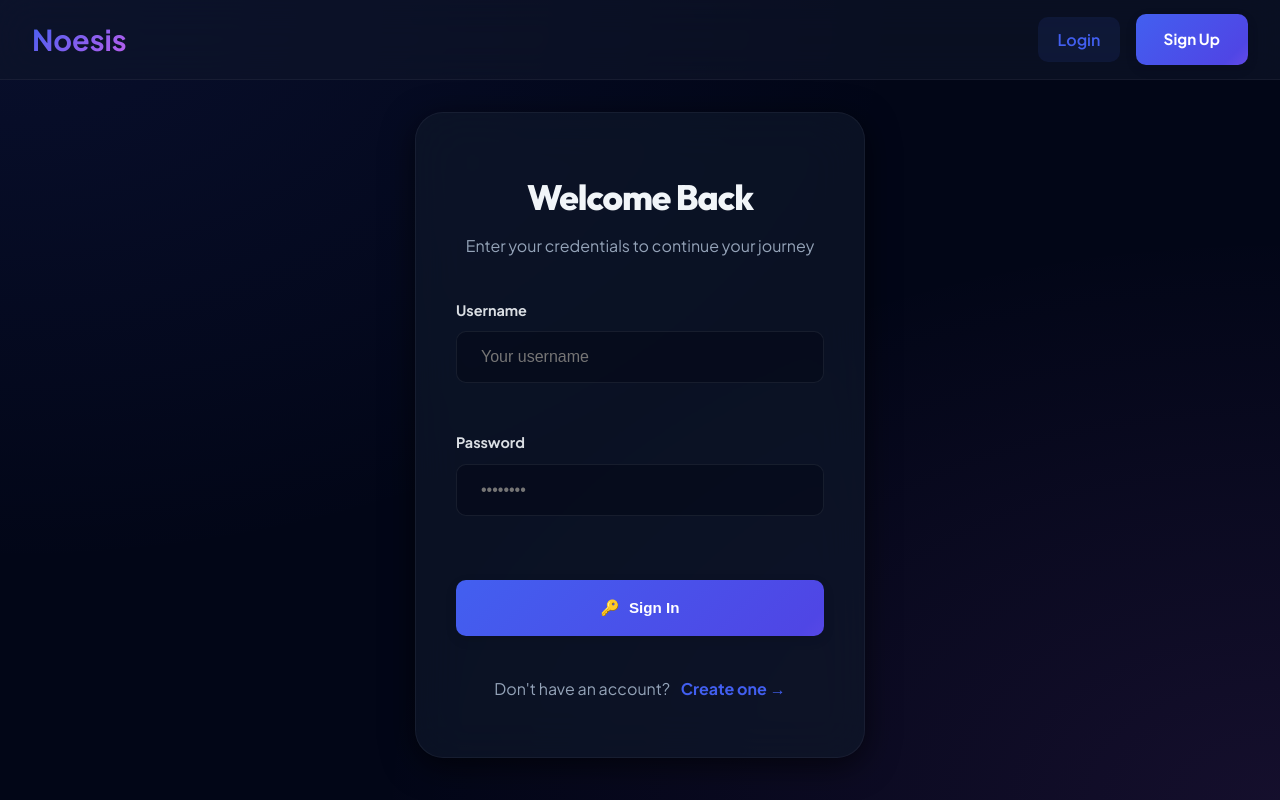
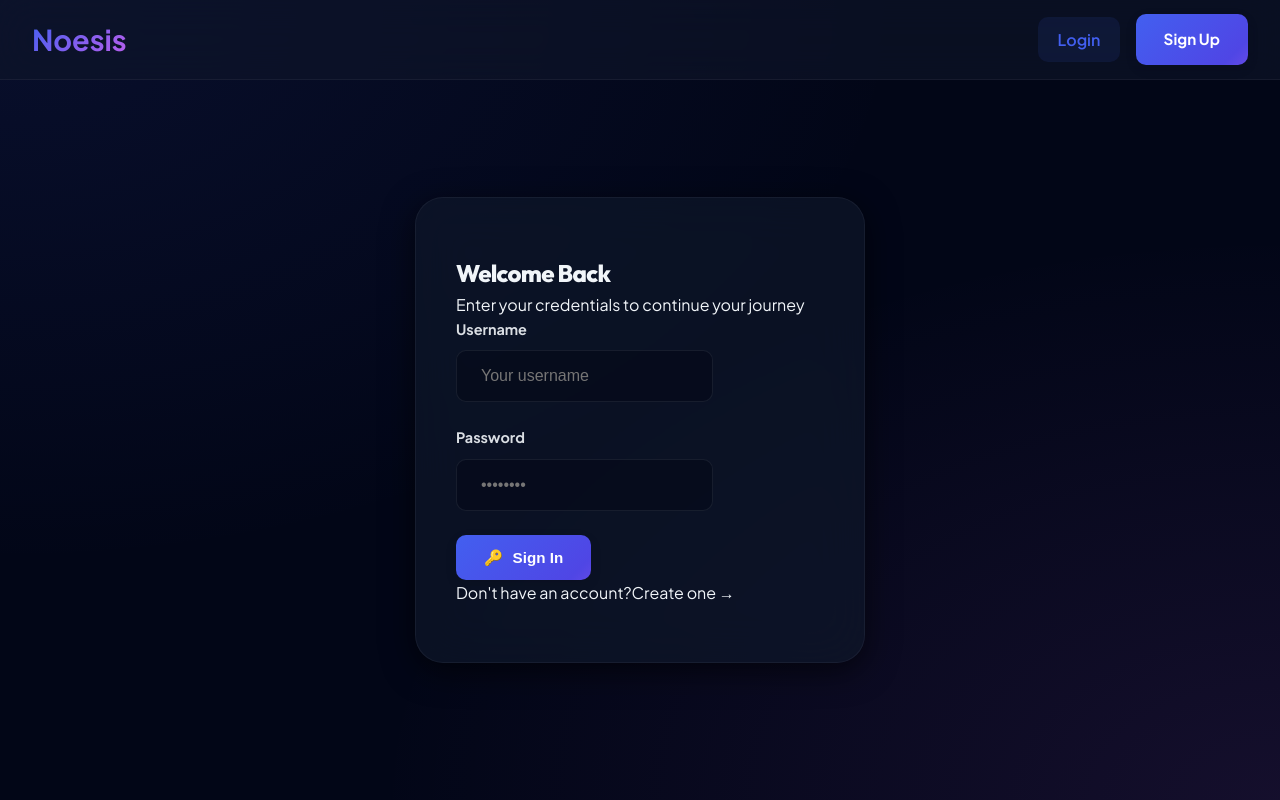
Before and after one commit to SASINDUMX/noesis-nodejsBlogPlatform, a React app in the folder frontend/: page /login in a window 1280 px wide. Built offline with nearby package versions, Linux system fonts and the light colour scheme; no server answers; the HTML template or start-up script is replaced by a standard one.

Commit message:
Update Login.jsx

```diff
--- a/frontend/src/pages/Login.jsx
+++ b/frontend/src/pages/Login.jsx
@@ -1,78 +1,96 @@
 import { useState } from "react";
 import axios from "../api/axios";
 import { useNavigate, Link } from "react-router-dom";
+import Spinner from "../components/Spinner";
+import { toast } from "../utils/toast";
 
 export default function Login({ onLogin }) {
   const [username, setUsername] = useState("");
   const [password, setPassword] = useState("");
+  const [error, setError] = useState("");
+  const [loading, setLoading] = useState(false);
   const navigate = useNavigate();
 
   const handleSubmit = async (e) => {
     e.preventDefault();
+    setError("");
+    setLoading(true);
 
     try {
-      await axios.post(
-        "/auth/login",
-        { username, password }
-      );
-
+      await axios.post("/auth/login", { username, password });
       localStorage.setItem("username", username);
       onLogin();
       navigate("/");
-
     } catch (err) {
       console.error("Login error:", err);
-      if (err.response?.status === 400) {
-        alert(err.response.data?.error || "Wrong credentials. Please try again.");
-      } else {
-        alert("Login failed. Please try again.");
-      }
+      const message =
+        err.response?.status === 400
+          ? err.response.data?.error || "Wrong credentials. Please try again."
+          : "Login failed. Please try again.";
+      setError(message);
+      toast.error(message);
+    } finally {
+      setLoading(false);
     }
   };
 
   return (
     <div className="auth-container">
       <div className="auth-card">
-        <div style={{ textAlign: 'center', marginBottom: '2.5rem' }}>
-          <h2 className="home-title" style={{ fontSize: '2.2rem', marginBottom: '0.5rem' }}>Welcome Back</h2>
-          <p style={{ color: 'var(--text-muted)', fontSize: '1rem' }}>Enter your credentials to continue your journey</p>
+        <div className="auth-header">
+          <h2 className="home-title">Welcome Back</h2>
+          <p>Enter your credentials to continue your journey</p>
         </div>
 
-        <form onSubmit={handleSubmit} style={{ display: 'flex', flexDirection: 'column', gap: '1.5rem' }}>
+        <form onSubmit={handleSubmit} className="auth-form" noValidate>
+          {error && (
+            <div className="form-error-banner" role="alert">
+              ⚠️ {error}
+            </div>
+          )}
+
           <div className="form-group">
-            <label>Username</label>
+            <label htmlFor="login-username">Username</label>
             <input
+              id="login-username"
               className="comment-input"
               placeholder="Your username"
               value={username}
-              onChange={(e) => setUsername(e.target.value)}
+              onChange={(e) => { setUsername(e.target.value); setError(""); }}
               required
-              style={{ width: '100%' }}
+              autoComplete="username"
+              disabled={loading}
             />
           </div>
+
           <div className="form-group">
-            <label>Password</label>
+            <label htmlFor="login-password">Password</label>
             <input
+              id="login-password"
               type="password"
               className="comment-input"
               placeholder="••••••••"
               value={password}
-              onChange={(e) => setPassword(e.target.value)}
+              onChange={(e) => { setPassword(e.target.value); setError(""); }}
               required
-              style={{ width: '100%' }}
+              autoComplete="current-password"
+              disabled={loading}
             />
           </div>
-          <button type="submit" className="btn btn-primary" style={{ marginTop: '1rem', justifyContent: 'center', height: '3.5rem' }}>
-            <span>🔑</span> Sign In
+
+          <button
+            type="submit"
+            className="btn btn-primary auth-submit-btn"
+            disabled={loading || !username || !password}
+          >
+            {loading ? <Spinner size={18} color="white" /> : <><span aria-hidden="true">🔑</span> Sign In</>}
           </button>
         </form>
 
-        <div style={{ marginTop: '2.5rem', textAlign: 'center', fontSize: '1rem' }}>
-          <span style={{ color: 'var(--text-muted)' }}>Don't have an account? </span>
-          <Link to="/signup" style={{ color: 'var(--primary)', fontWeight: '800', marginLeft: '0.5rem' }}>
-            Create one →
-          </Link>
-        </div>
+        <p className="auth-footer">
+          <span>Don't have an account?</span>
+          <Link to="/signup">Create one →</Link>
+        </p>
       </div>
     </div>
   );
```
